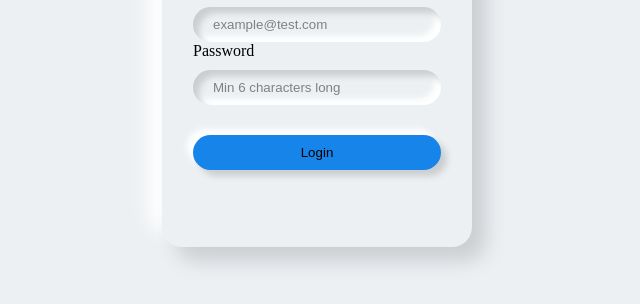
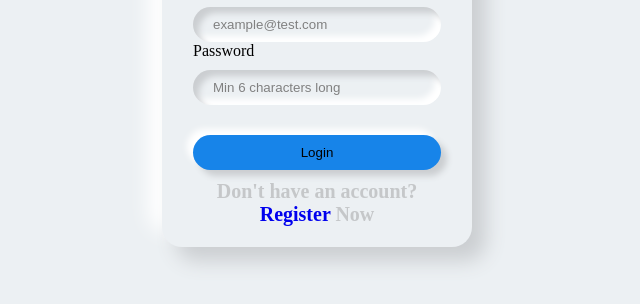
Before and after one commit to zubayer-hossen/Twitter_login_page, a website: page index.html in a window 1280 px wide. Shown: the part 378-682 px from the top of the page, without its empty margins (323-963 px from the left). Drawn offline with Linux system fonts and the light colour scheme.

Commit message:
fourth commit

```diff
--- a/index.html
+++ b/index.html
@@ -32,6 +32,8 @@
       </form>
     </div>
 
+    <p>Don't have an account? <a href="#">Register</a> Now</p>
+
   </div>
 
 </body>
--- a/style.css
+++ b/style.css
@@ -111,3 +111,17 @@ label {
 input::placeholder {
     color: gray;
 }
+
+p {
+    color: #8080805c;
+    font-weight: bold;
+    font-size: 20px;
+    text-align: center;
+    margin-top: 10px;
+    margin-left: 34px;
+    margin-right: 34px;
+}
+
+p a {
+    text-decoration: none;
+}
```
